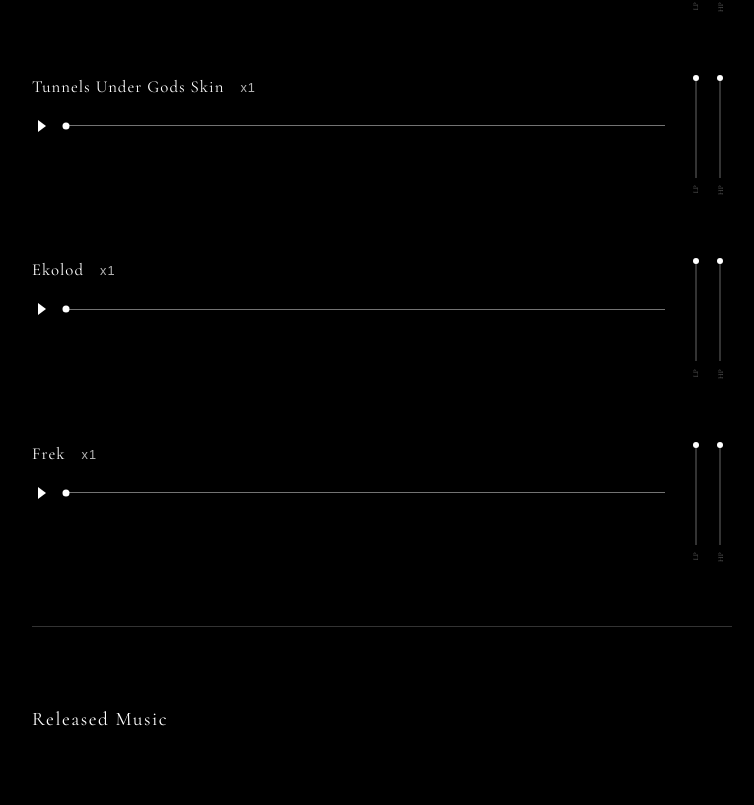
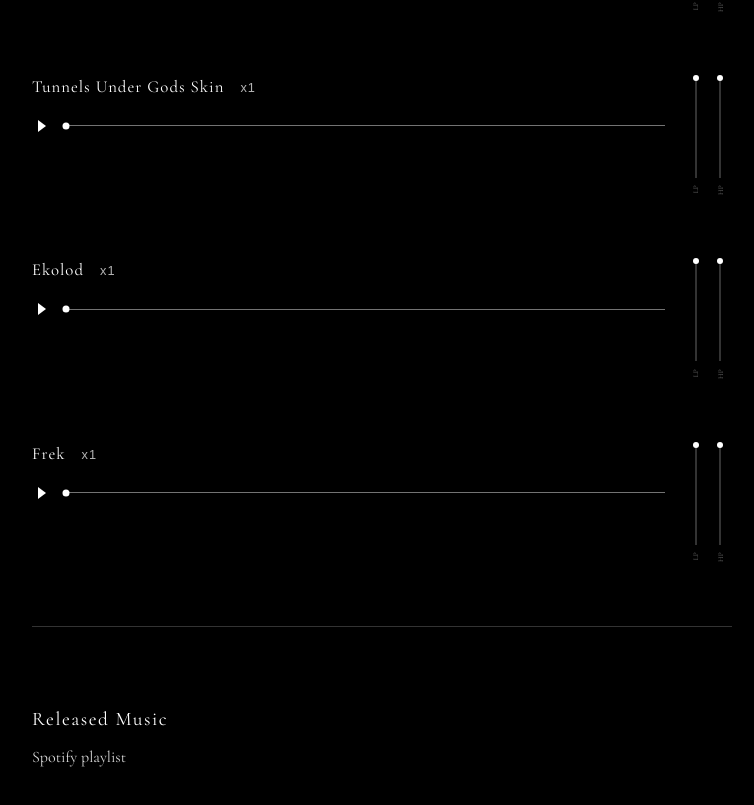
Before and after one commit to lovetorngren/artist-site, a Next.js app: page /sound in a window 1280 px wide. Shown: the part 742-1547 px from the top of the page, without its empty margins (258-1012 px from the left). Built offline with nearby package versions, Linux system fonts and the light colour scheme.

Commit message:
Add Spotify playlist link

```diff
--- a/app/sound/SoundPageClient.tsx
+++ b/app/sound/SoundPageClient.tsx
@@ -2338,7 +2338,7 @@ export default function SoundPageClient({
           <h2
             style={{
               margin:
-                "0 0 3rem 0",
+                "0 0 1rem 0",
               fontSize:
                 "1.2rem",
               fontWeight: 400,
@@ -2348,6 +2348,19 @@ export default function SoundPageClient({
           >
             Released Music
           </h2>
+
+          <a
+            href="https://open.spotify.com/playlist/642UvNbjQ9KbBb1EViMKkZ?si=EfMRRCo4RxaNj3La-fsZcw&utm_source=copy-link&pi=iw43gXP4SI6TZ"
+            target="_blank"
+            rel="noopener noreferrer"
+            style={{
+              color: "#ffffff",
+              textDecoration: "none",
+              opacity: 0.85,
+            }}
+          >
+            Spotify playlist
+          </a>
         </section>
       </main>
     </div>
```
